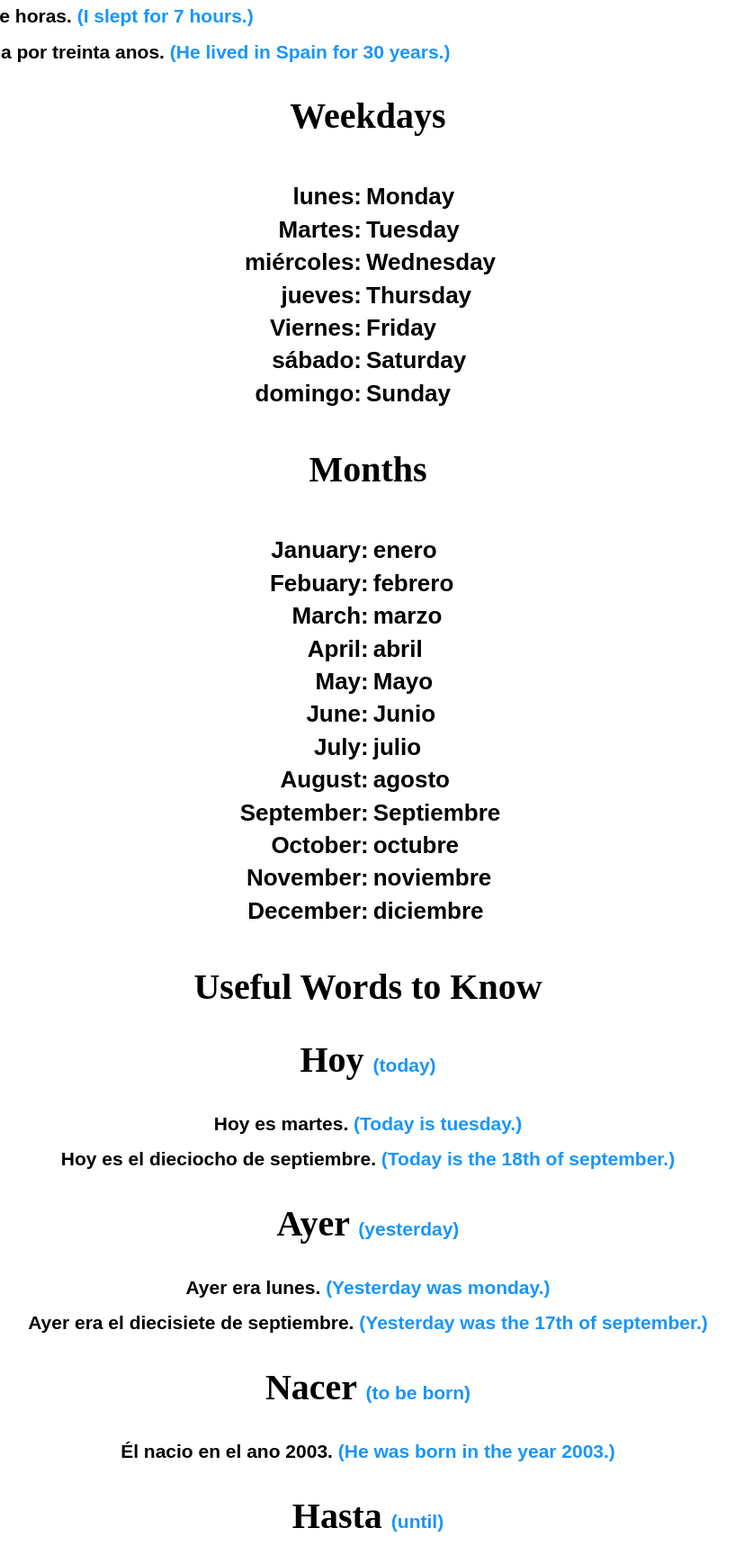
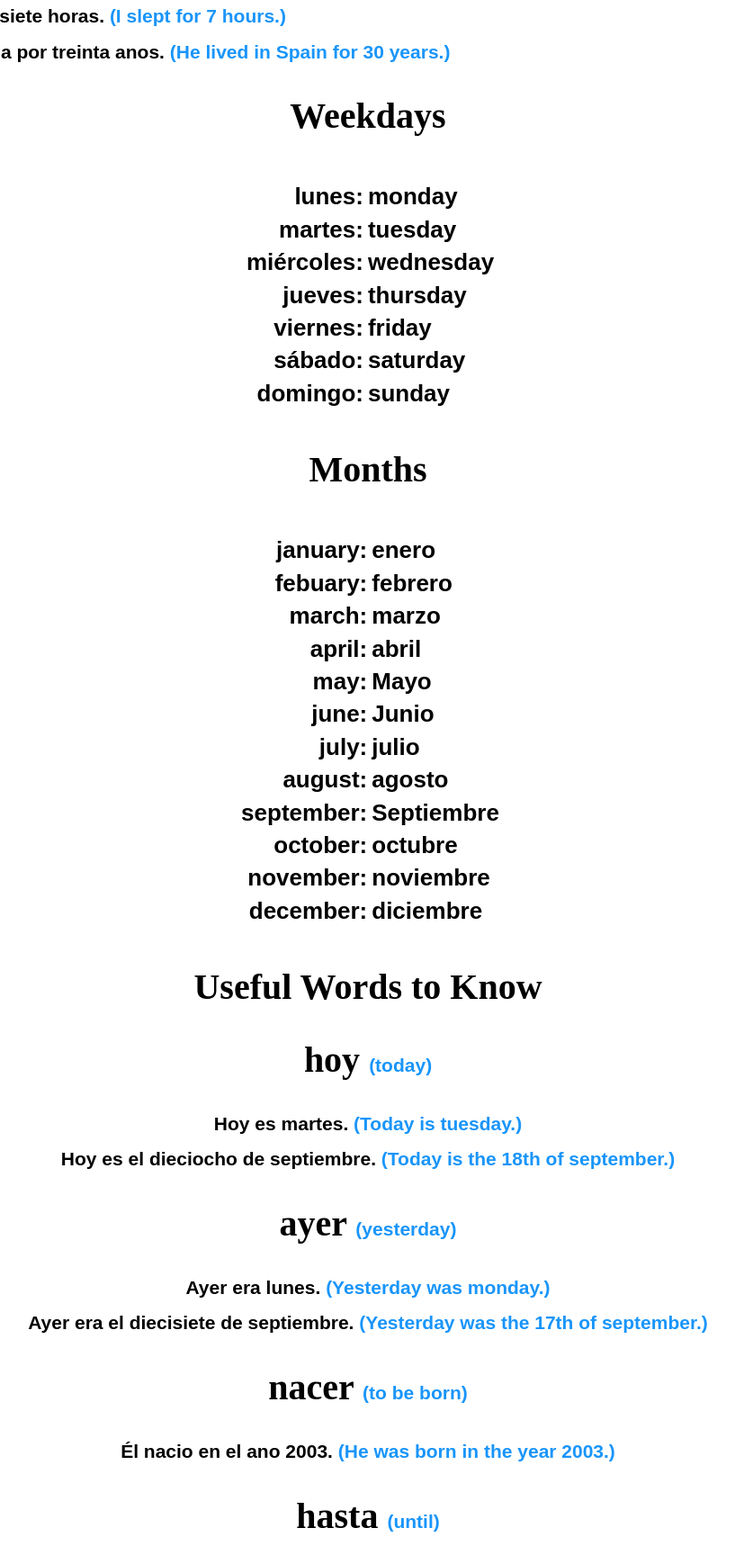
Before and after one commit to Martin0484/test12.github.io, a plain HTML site: page time.html in a window 1280 px wide. Shown: the part 1043-2781 px from the top of the page at 90% size, without its empty margins (231-1048 px from the left). Drawn offline with Linux system fonts and the light colour scheme.

Commit message:
Update time.html
Lowercased letters

```diff
--- a/time.html
+++ b/time.html
@@ -30,43 +30,43 @@
 
 <h3>Here are measures of time in spanish:</h3>
   <div class="twoContainerSmall">
-  <div class="twoSubSmall nleft"><h3>segundo:<br>minuto:<br>hora:<br>dia:<br>semana:<br>mes:<br>ano:<br>decada:<br>siglo:</h3></div>
+  <div class="twoSubSmall nleft"><h3>segundo:<br>minuto:<br>hora:<br>día:<br>semana:<br>mes:<br>año:<br>década:<br>siglo:</h3></div>
   <div class="twoSubSmall nright"><h3>second<br>minute<br>hour<br>day<br>week<br>month<br>year<br>decade<br>century</div>
   </div>
 
 <h3>"por" means "for" and it is frequently used with measures of time</h3>
 
 <h3>Ella maneja por diez minutos. <span class="english">(She drives for 10 minutes.)</span></h3>
-<h3>Yo dormi por siete horas. <span class="english">(I slept for 7 hours.)</span></h3>
+<h3>Yo me dormí por siete horas. <span class="english">(I slept for 7 hours.)</span></h3>
 <h3>Él vivio en Espana por treinta anos. <span class="english">(He lived in Spain for 30 years.)</span></h3>
 
 
 <h2>Weekdays</h2>
   <div class="twoContainerSmall">
-    <div class="twoSubSmall nleft"><h3>lunes:<br>Martes:<br>miércoles:<br>jueves:<br>Viernes:<br>sábado:<br>domingo:</h3></div>
-    <div class="twoSubSmall nright"><h3>Monday<br>Tuesday<br>Wednesday<br>Thursday<br>Friday<br>Saturday<br>Sunday</div>
+    <div class="twoSubSmall nleft"><h3>lunes:<br>martes:<br>miércoles:<br>jueves:<br>viernes:<br>sábado:<br>domingo:</h3></div>
+    <div class="twoSubSmall nright"><h3>monday<br>tuesday<br>wednesday<br>thursday<br>friday<br>saturday<br>sunday</div>
   </div>
 
   <h2>Months</h2>
   <div class="twoContainerSmall">
-    <div class="twoSubSmall nleft"><h3>January:<br>Febuary:<br>March:<br>April:<br>May:<br>June:<br>July:<br>August:<br>September:<br>October:<br>November:<br>December:</div>
+    <div class="twoSubSmall nleft"><h3>january:<br>febuary:<br>march:<br>april:<br>may:<br>june:<br>july:<br>august:<br>september:<br>october:<br>november:<br>december:</div>
     <div class="twoSubSmall nright"><h3>enero<br>febrero<br>marzo<br>abril<br>Mayo<br>Junio<br>julio<br>agosto<br>Septiembre<br>octubre<br>noviembre<br>diciembre</h3></div>
   </div>
 
 <h2>Useful Words to Know</h2>
-<h2>Hoy <span class="english">(today)</span></h2>
+<h2>hoy <span class="english">(today)</span></h2>
 <h3 class="center">Hoy es martes. <span class="english">(Today is tuesday.)</span></h3>
 <h3 class="center">Hoy es el dieciocho de septiembre. <span class="english">(Today is the 18th of september.)</span></h3>
-<h2>Ayer <span class="english">(yesterday)</span></h2>
+<h2>ayer <span class="english">(yesterday)</span></h2>
 <h3 class="center">Ayer era lunes. <span class="english">(Yesterday was monday.)</span></h3>
 <h3 class="center">Ayer era el diecisiete de septiembre. <span class="english">(Yesterday was the 17th of september.)</span></h3>
-<h2>Nacer <span class="english">(to be born)</span></h2>
+<h2>nacer <span class="english">(to be born)</span></h2>
 <h3 class="center">Él nacio en el ano 2003. <span class="english">(He was born in the year 2003.)</span></h3>
-<h2>Hasta <span class="english">(until)</span></h2>
+<h2>hasta <span class="english">(until)</span></h2>
 <h3 class="center">Yo trabajo hasta las cinco. <span class="english">(I work until 5 o'clock.)</span></h3>
-<h2>Antes <span class="english">(before)</span></h2>
+<h2>antes <span class="english">(before)</span></h2>
 <h3 class="center">Yo como antes de las diez. <span class="english">(I eat before 10 o'clock.)</span></h3>
-<h2>Despues <span class="english">(after)</span></h2>
+<h2>despues <span class="english">(after)</span></h2>
 <h3 class="center">Ellos llegaron despues de las siete. <span class="english">(They arrived after 7 o'clock.)</span></h3>
 
 <h3>When talking about age, spanish speakers use the verb "tener" to describe how old a person is. "Ella tiene treinta anos" literally means "She has 30 years."</h3>
@@ -74,4 +74,5 @@
 <h3 class="center">Yo tengo veinte anos. <span class="english">(I am twenty years old.)</span></h3>
 
 </body>
+
 </html>
```
